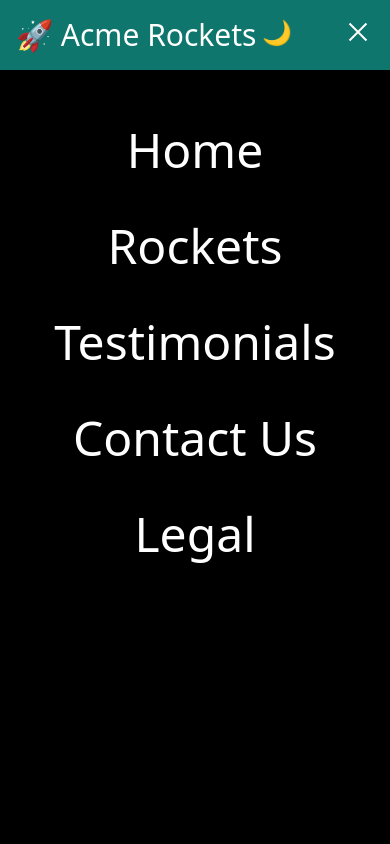
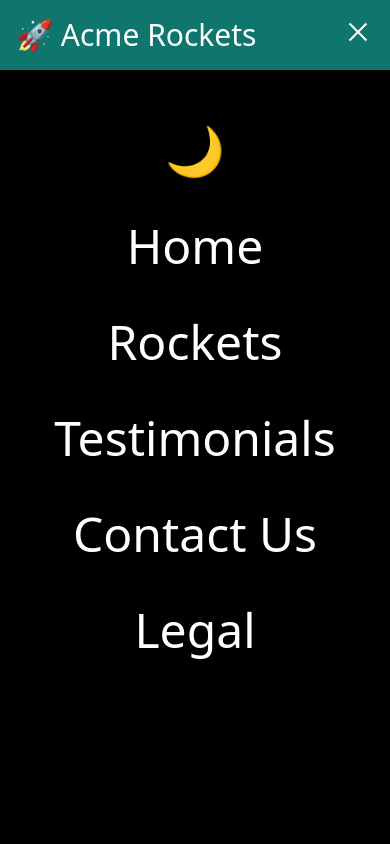
Before and after one commit to Bereket-Eshete/Tailwind_Css, a website: page index.html in a window 390 px wide. Both pictures are taken after a click on the button 358 px from the left and 32 px from the top of the page. Shown: the top 844 px of the page. Drawn offline with Linux system fonts and the light colour scheme.

Commit message:
fix the position of light/dark toggle menu

```diff
--- a/index.html
+++ b/index.html
@@ -17,13 +17,6 @@
         </h1>
         <div>
           <button
-            id="theme-toggle"
-            class="absolute text-2xl -translate-x-20 sm:text-xs sm:text-center"
-          >
-            &#127769;
-          </button>
-
-          <button
             id="hamburger-button"
             class="relative md:hidden focus:outline-none"
           >
@@ -38,6 +31,9 @@
             <a href="#rockets" class="hover:opacity-90">Our Rockets</a>
             <a href="#testimonials" class="hover:opacity-90">Testimonials</a>
             <a href="#contact" class="hover:opacity-90">Contact Us</a>
+            <button id="theme-toggle" class="cursor-pointer hover:opacity-90">
+              &#127769;
+            </button>
           </nav>
         </div>
       </section>
@@ -52,6 +48,12 @@
           class="flex flex-col items-center min-h-screen py-8"
           aria-label="mobile"
         >
+          <button
+            id="theme-toggle"
+            class="w-full py-6 text-center hover:opacity-90"
+          >
+            &#127769;
+          </button>
           <a href="#hero" class="w-full py-6 text-center hover:opacity-90"
             >Home</a
           >
```
